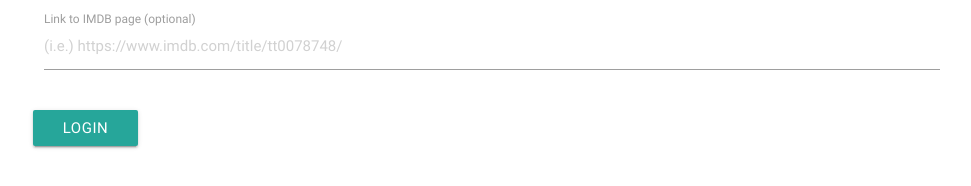
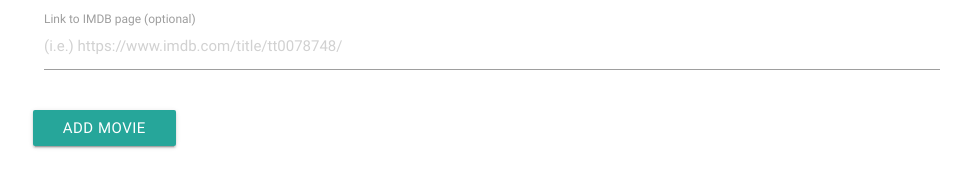
Before and after one commit to Code-Institute-Submissions/SpookySpool, a Flask app: page /user_submit in a window 1280 px wide. Shown: the part 1223-1409 px from the top of the page, without its empty margins (148-1119 px from the left). Run offline with Flask 2, Linux system fonts and the light colour scheme; data that the repository does not hold is empty; some libraries are stand-ins or nearby versions.

Commit message:
movie form submit button wired to route in app

```diff
--- a/app.py
+++ b/app.py
@@ -101,6 +101,10 @@ def movie_page(movie_id):
 def submit_movie():
     return render_template("movie_form.html", genres=genres.find())
 
+@app.route("/insert_movie", methods=["POST"])
+def insert_movie():
+    return redirect(url_for("browse_movies"))
+
 
 if __name__ == "__main__":
     app.run(host=os.environ.get("IP"),
--- a/templates/movie_form.html
+++ b/templates/movie_form.html
@@ -1,7 +1,7 @@
 {% extends "base.html" %}
 {% block content %}
 <div class="row">
-		<form id="movie_form" action="{{url_for('attempt_login')}}" method="POST" class="col s12">
+		<form id="movie_form" action="{{url_for('insert_movie')}}" method="POST" class="col s12">
 			<div class="row">
 				<div class="input-field col s12">
 					<input id="movie_title" placeholder="(i.e.) Alien" name="title" type="text" class="validate" required>
@@ -112,8 +112,7 @@
 				</div>
 			</div>
 			<div class="row">
-				<button class="btn waves-effect waves-light" form="login_form" type="submit">Login
-	        </button>
+				<button class="btn waves-effect waves-light" type="submit">Add Movie</button>
 			</div>
 		</form>
 	</div>
```
